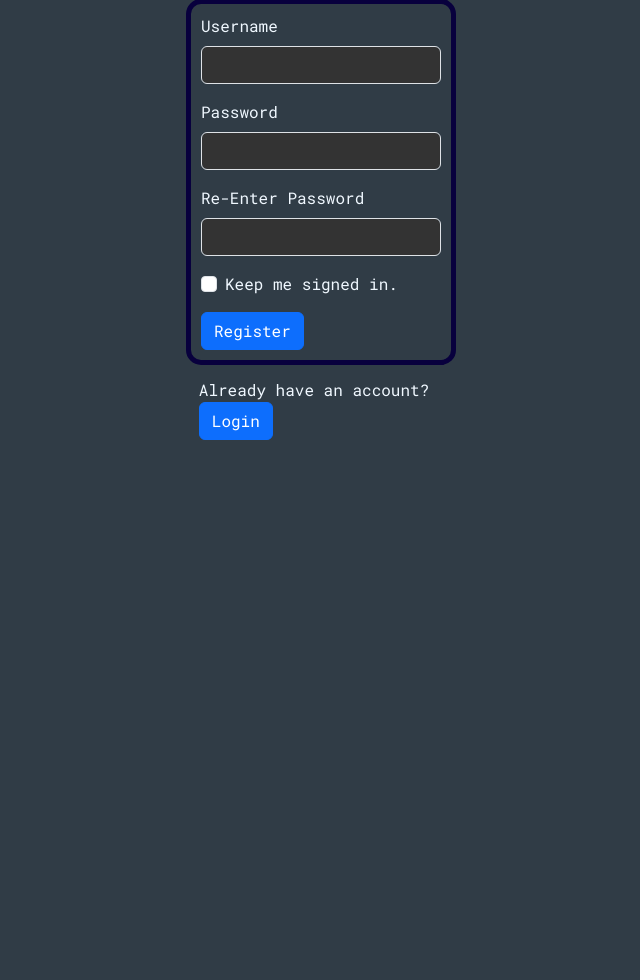
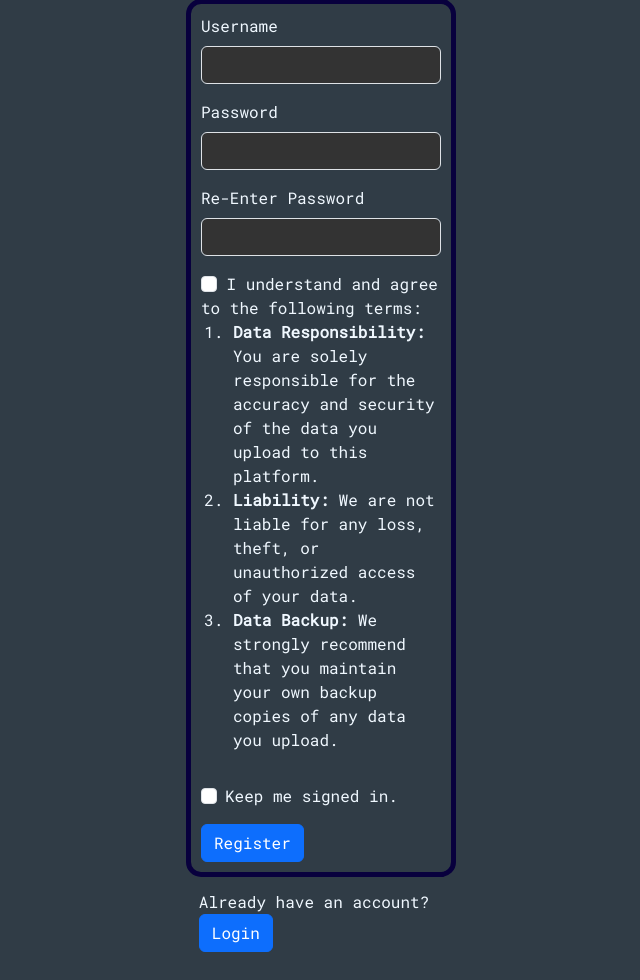
Before and after one commit to Carbar14/Personal-Finance-Tracker, a Flask app: page /register in a window 1280 px wide. Shown: the part 133-1113 px from the top of the page, without its empty margins (319-959 px from the left). Before the commit the page ends 573 px from the top, so only its background shows below. Run offline with Flask 3, Linux system fonts and the light colour scheme; some libraries are stand-ins or nearby versions.

Commit message:
added user agreement

```diff
--- /dev/null
+++ b/t.txt
@@ -0,0 +1,6 @@
+Title: Fiscal Flux
+Name: Carson Bartos
+Edx Username: Carbar14
+Github Username:
+City, Country: Calgary, Canada
+Date: 2024-08-2
--- a/templates/register.html
+++ b/templates/register.html
@@ -52,6 +52,35 @@
         />
       </div>
 
+      <!-- agree -->
+      <div class="mb-3">
+        <label class="form-check-label" for="agree">
+          <input
+            type="checkbox"
+            class="form-check-input"
+            id="agree"
+            name="agree"
+            required
+          />
+          I understand and agree to the following terms:
+          <ol>
+            <li>
+              <strong>Data Responsibility:</strong> You are solely responsible
+              for the accuracy and security of the data you upload to this
+              platform.
+            </li>
+            <li>
+              <strong>Liability:</strong> We are not liable for any loss, theft,
+              or unauthorized access of your data.
+            </li>
+            <li>
+              <strong>Data Backup:</strong> We strongly recommend that you
+              maintain your own backup copies of any data you upload.
+            </li>
+          </ol>
+        </label>
+      </div>
+
       <!-- checkbox  -->
       <div class="mb-3 form-check">
         <input
```
Also changed, not shown: 2 other files.
